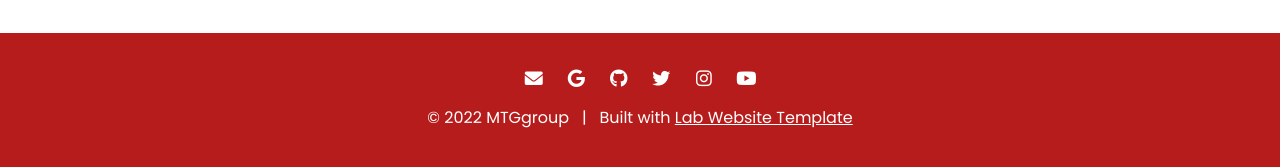
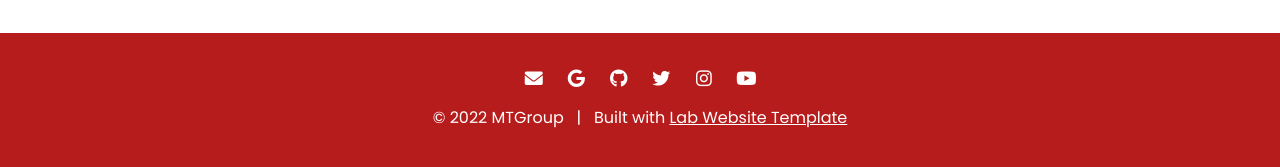
Before and after one commit to juergen-pfeffermann/website, a Jekyll site: the page built from index.md, in a window 1280 px wide and 900 px high, scrolled down 779 px. Shown: the part 728-895 px from the top of the window. Built offline with Jekyll 4.4.1, drawn with Linux system fonts in a browser that asks for light colours.

Commit message:
MTGroup rather than MTGgroup

```diff
--- a/_config.yaml
+++ b/_config.yaml
@@ -1,7 +1,7 @@
 ### basic settings
 
 # site properties and page defaults
-title: MTGgroup
+title: MTGroup
 subtitle: Membrane Transport Group
 description: Our website.
 logo:
```
